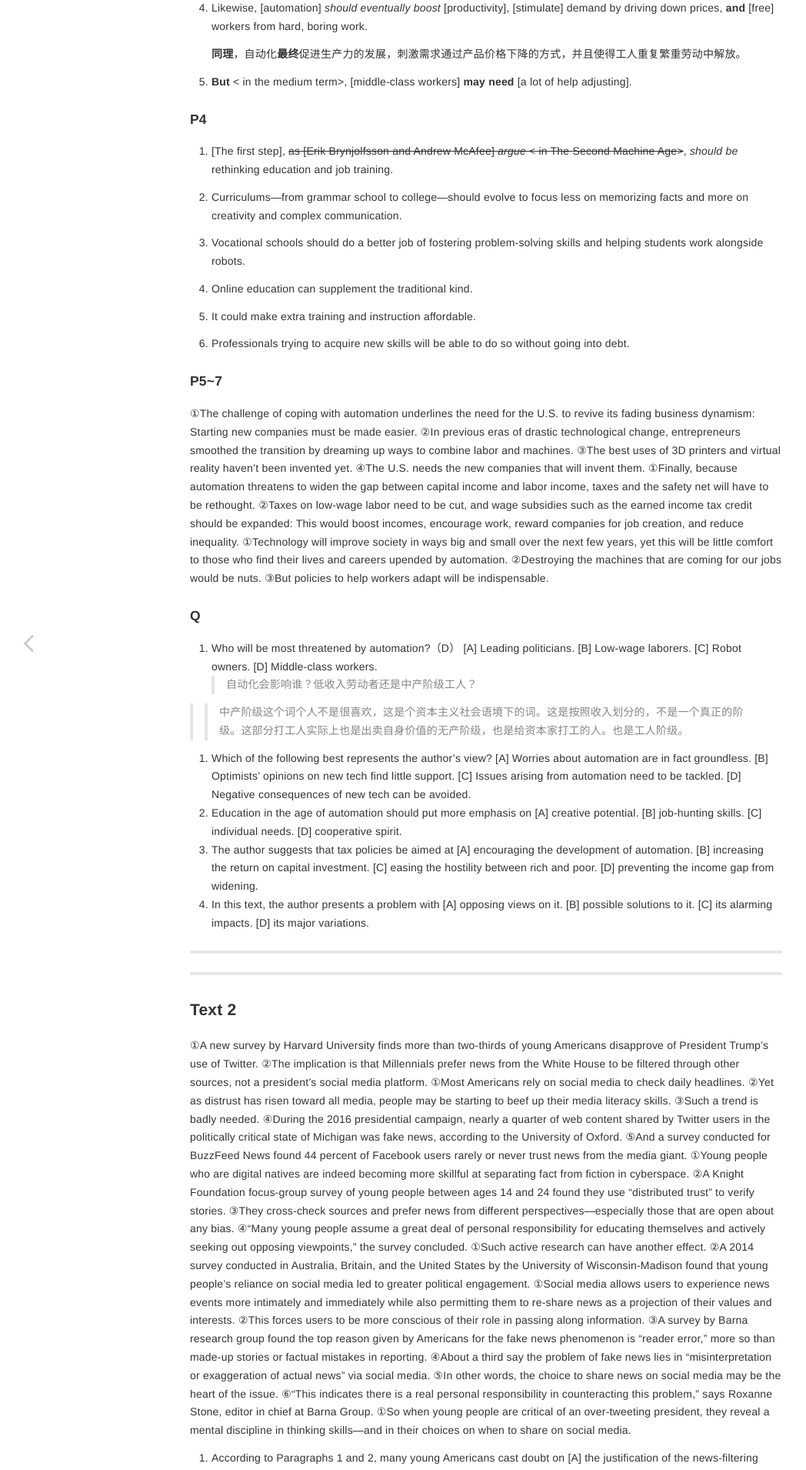
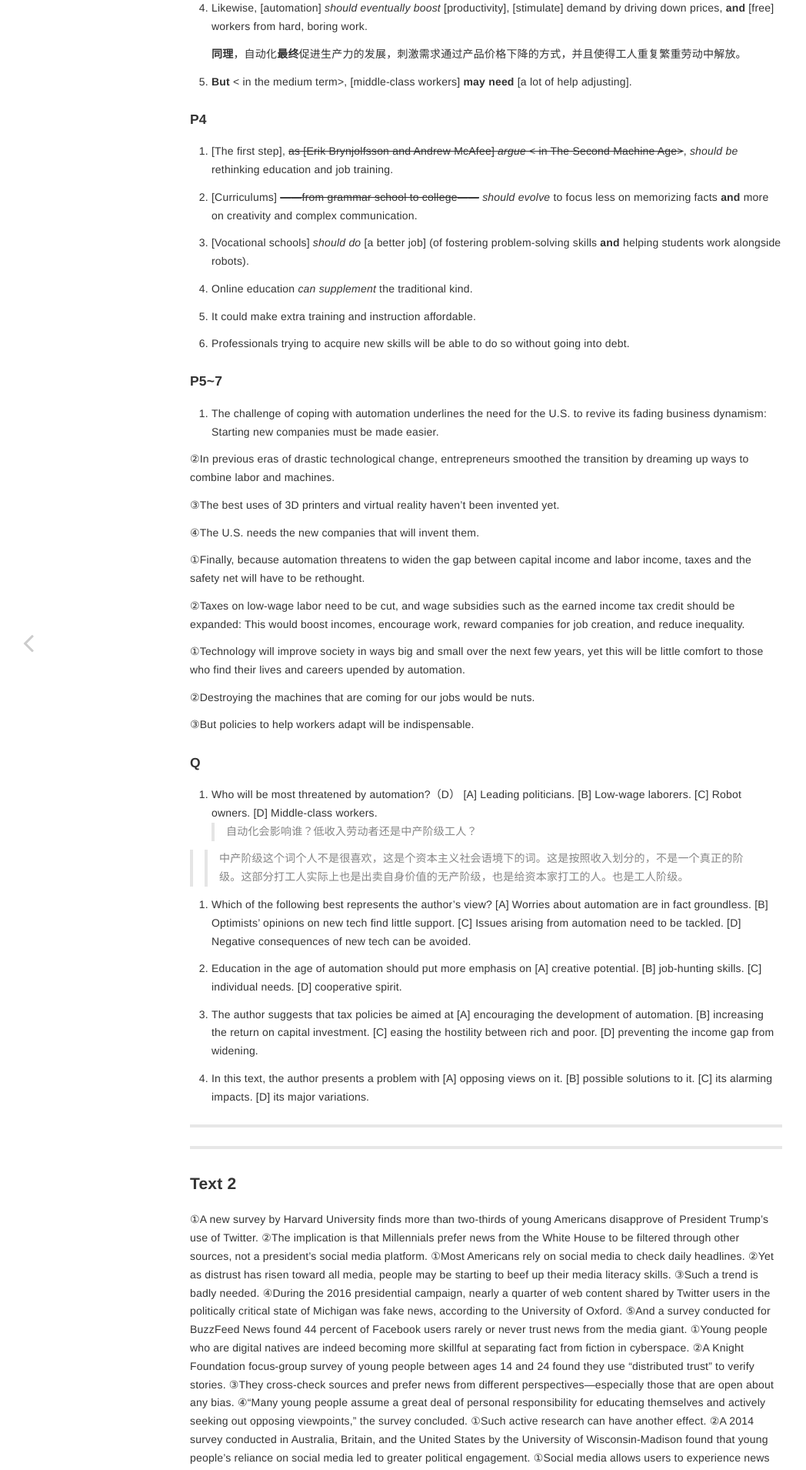
Before and after one commit to Meng2025/book, a Jekyll site: the page built from _posts/2021-09-04-阅读2018.md, in a window 1280 px wide. Shown: the part 1690-3600 px from the top of the page at 77% size, without its empty margins (8-1056 px from the left). Built offline with Jekyll 4.4.1, drawn with Linux system fonts in a browser that asks for light colours; some of the changed text lies outside the part shown.

Commit message:
Update 2021-09-04-阅读2018.md

```diff
--- a/_posts/2021-09-04-阅读2018.md
+++ b/_posts/2021-09-04-阅读2018.md
@@ -98,20 +98,36 @@ layout: post
 
 
 
-2. Curriculums—from grammar school to college—should evolve to focus less on memorizing facts and more on creativity and complex communication.
+2. [Curriculums] ~~——from grammar school to college——~~ *should evolve* to focus less on memorizing facts **and** more on creativity and complex communication.
 
-3. Vocational schools should do a better job of fostering problem-solving skills and helping students work alongside robots.
+3. [Vocational schools] *should do* [a better job] (of fostering problem-solving skills **and** helping students work alongside robots).
 
-4. Online education can supplement the traditional kind.
+4. Online education *can supplement* the traditional kind.
 
 5. It could make extra training and instruction affordable.
 
 6. Professionals trying to acquire new skills will be able to do so without going into debt.
 
 #### P5~7
-①The challenge of coping with automation underlines the need for the U.S. to revive its fading business dynamism: Starting new companies must be made easier. ②In previous eras of drastic technological change, entrepreneurs smoothed the transition by dreaming up ways to combine labor and machines. ③The best uses of 3D printers and virtual reality haven't been invented yet. ④The U.S. needs the new companies that will invent them.
-①Finally, because automation threatens to widen the gap between capital income and labor income, taxes and the safety net will have to be rethought. ②Taxes on low-wage labor need to be cut, and wage subsidies such as the earned income tax credit should be expanded: This would boost incomes, encourage work, reward companies for job creation, and reduce inequality.
-①Technology will improve society in ways big and small over the next few years, yet this will be little comfort to those who find their lives and careers upended by automation. ②Destroying the machines that are coming for our jobs would be nuts. ③But policies to help workers adapt will be indispensable.
+1. The challenge of coping with automation underlines the need for the U.S. to revive its fading business dynamism: Starting new companies must be made easier.
+
+②In previous eras of drastic technological change, entrepreneurs smoothed the transition by dreaming up ways to combine labor and machines.
+
+③The best uses of 3D printers and virtual reality haven't been invented yet.
+
+④The U.S. needs the new companies that will invent them.
+
+
+①Finally, because automation threatens to widen the gap between capital income and labor income, taxes and the safety net will have to be rethought.
+
+②Taxes on low-wage labor need to be cut, and wage subsidies such as the earned income tax credit should be expanded: This would boost incomes, encourage work, reward companies for job creation, and reduce inequality.
+
+
+①Technology will improve society in ways big and small over the next few years, yet this will be little comfort to those who find their lives and careers upended by automation.
+
+②Destroying the machines that are coming for our jobs would be nuts.
+
+③But policies to help workers adapt will be indispensable.
 
 #### Q
 21. Who will be most threatened by automation?（D）
@@ -128,16 +144,19 @@ layout: post
 [B] Optimists’ opinions on new tech find little support.
 [C] Issues arising from automation need to be tackled.
 [D] Negative consequences of new tech can be avoided.
+
 23. Education in the age of automation should put more emphasis on
 [A] creative potential.
 [B] job-hunting skills.
 [C] individual needs.
 [D] cooperative spirit.
+
 24. The author suggests that tax policies be aimed at
 [A] encouraging the development of automation.
 [B] increasing the return on capital investment.
 [C] easing the hostility between rich and poor.
 [D] preventing the income gap from widening.
+
 25. In this text, the author presents a problem with
 [A] opposing views on it.
 [B] possible solutions to it.
```
